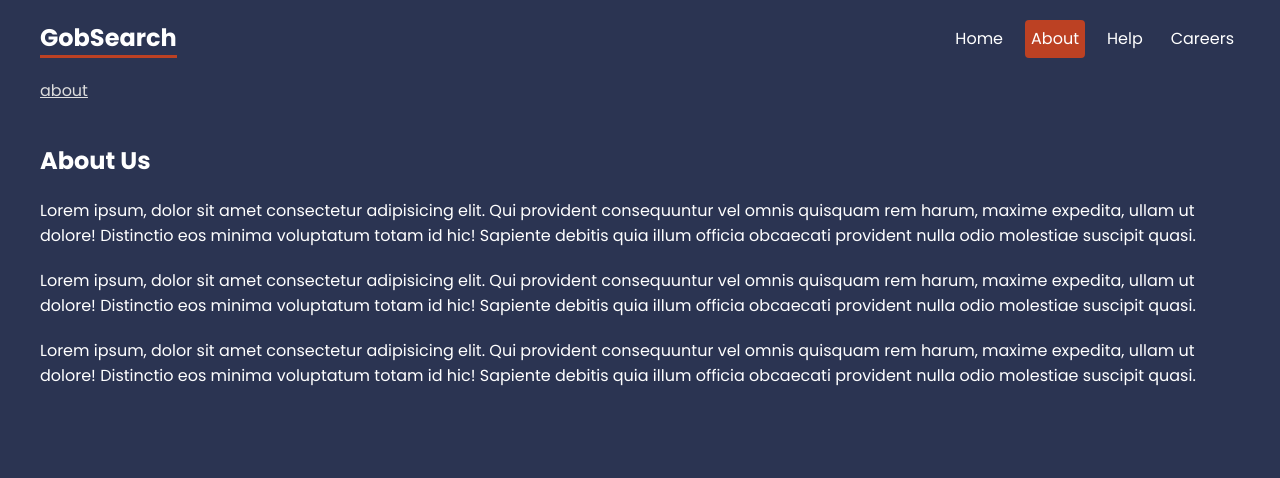
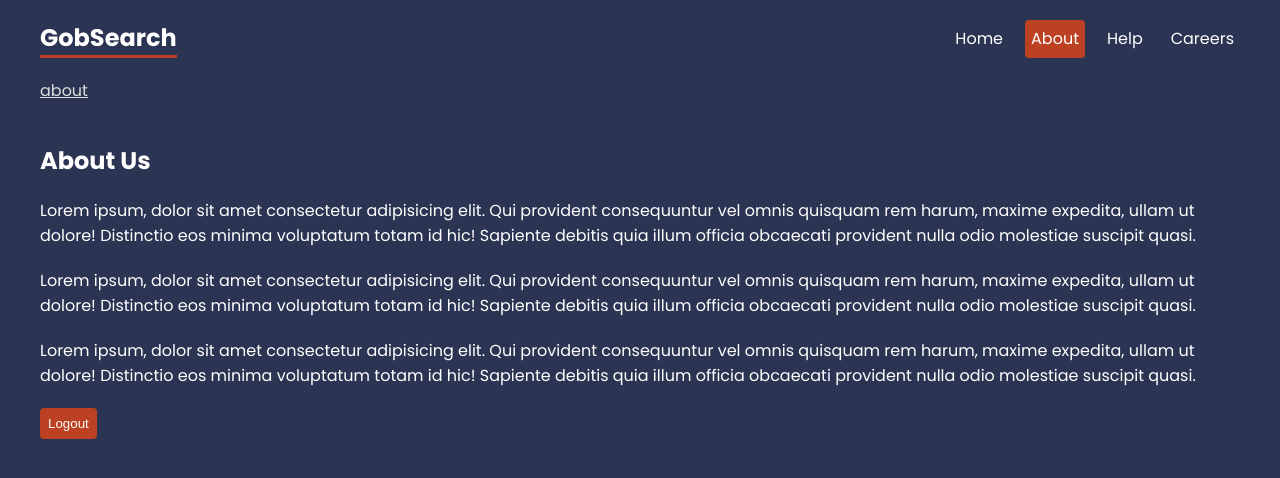
Before and after one commit to bokhuuu/GobSearch, a React (Vite) app: page /about in a window 1280 px wide. Shown: the top 478 px of the page. Built offline with nearby package versions, Linux system fonts and the light colour scheme.

Commit message:
Navigate component

```diff
--- a/src/pages/About.jsx
+++ b/src/pages/About.jsx
@@ -1,10 +1,21 @@
+import { useState } from "react";
+import { Navigate } from "react-router-dom";
+
 const About = () => {
+    const [user, setUser] = useState("zura")
+
+    if (!user) {
+        return <Navigate to="/" replace={true} />
+    }
+
     return (
         <div className="about">
             <h2>About Us</h2>
             <p>Lorem ipsum, dolor sit amet consectetur adipisicing elit. Qui provident consequuntur vel omnis quisquam rem harum, maxime expedita, ullam ut dolore! Distinctio eos minima voluptatum totam id hic! Sapiente debitis quia illum officia obcaecati provident nulla odio molestiae suscipit quasi.</p>
             <p>Lorem ipsum, dolor sit amet consectetur adipisicing elit. Qui provident consequuntur vel omnis quisquam rem harum, maxime expedita, ullam ut dolore! Distinctio eos minima voluptatum totam id hic! Sapiente debitis quia illum officia obcaecati provident nulla odio molestiae suscipit quasi.</p>
             <p>Lorem ipsum, dolor sit amet consectetur adipisicing elit. Qui provident consequuntur vel omnis quisquam rem harum, maxime expedita, ullam ut dolore! Distinctio eos minima voluptatum totam id hic! Sapiente debitis quia illum officia obcaecati provident nulla odio molestiae suscipit quasi.</p>
+
+            <button onClick={() => setUser(null)}>Logout</button>
         </div>
     );
 }
```
